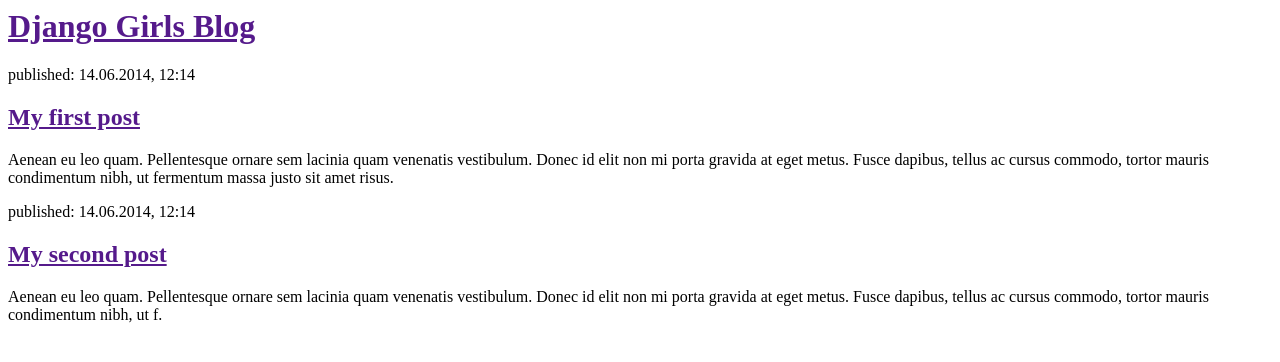
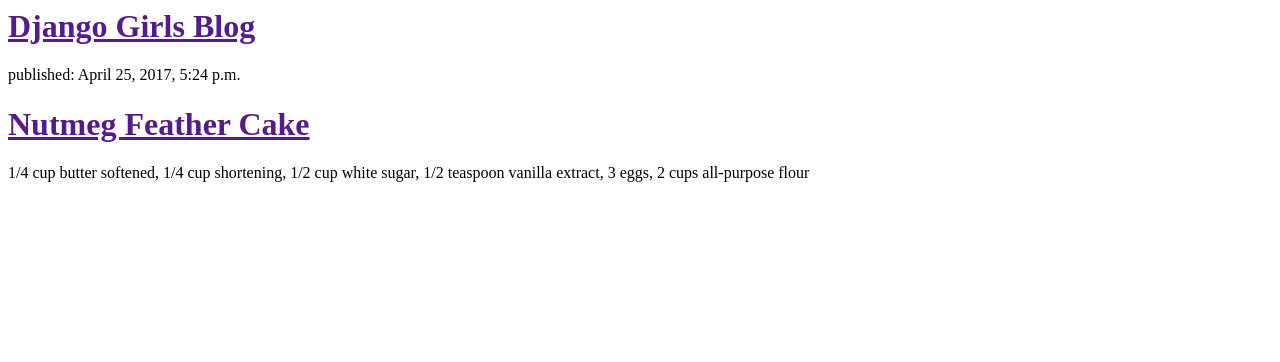
Before and after one commit to raphaeltataia/bakery, a Django app: page / in a window 1280 px wide. Shown: the top 362 px of the page. Run offline with Django 3.2, Linux system fonts and the light colour scheme; data comes from the database, SQL or seed files in the repository.

Commit message:
Modified templates to display posts from database

```diff
--- a/bakery/templates/bakery/post_list.html
+++ b/bakery/templates/bakery/post_list.html
@@ -7,16 +7,13 @@
             <h1><a href="">Django Girls Blog</a></h1>
         </div>
 
-        <div>
-            <p>published: 14.06.2014, 12:14</p>
-            <h2><a href="">My first post</a></h2>
-            <p>Aenean eu leo quam. Pellentesque ornare sem lacinia quam venenatis vestibulum. Donec id elit non mi porta gravida at eget metus. Fusce dapibus, tellus ac cursus commodo, tortor mauris condimentum nibh, ut fermentum massa justo sit amet risus.</p>
-        </div>
+        {% for recipe in recipes %}
+    	<div>
+        	<p>published: {{ recipe.created_date }}</p>
+        	<h1><a href="">{{ recipe.title }}</a></h1>
+        	<p>{{ recipe.ingredients|linebreaksbr }}</p>
+    	</div>
+		{% endfor %}
 
-        <div>
-            <p>published: 14.06.2014, 12:14</p>
-            <h2><a href="">My second post</a></h2>
-            <p>Aenean eu leo quam. Pellentesque ornare sem lacinia quam venenatis vestibulum. Donec id elit non mi porta gravida at eget metus. Fusce dapibus, tellus ac cursus commodo, tortor mauris condimentum nibh, ut f.</p>
-        </div>
     </body>
 </html>
--- a/bakery/views.py
+++ b/bakery/views.py
@@ -1,8 +1,11 @@
 from django.shortcuts import render
-
+from django.utils import timezone
 from django.http import HttpResponse
 
 # developed by @raphaeltataia
 
+from .models import Recipe
+
 def post_list(request):
-    return render(request, 'bakery/post_list.html', {})
+    recipes = Recipe.objects.order_by('created_date')
+    return render(request, 'bakery/post_list.html', {'recipes': recipes})
```
